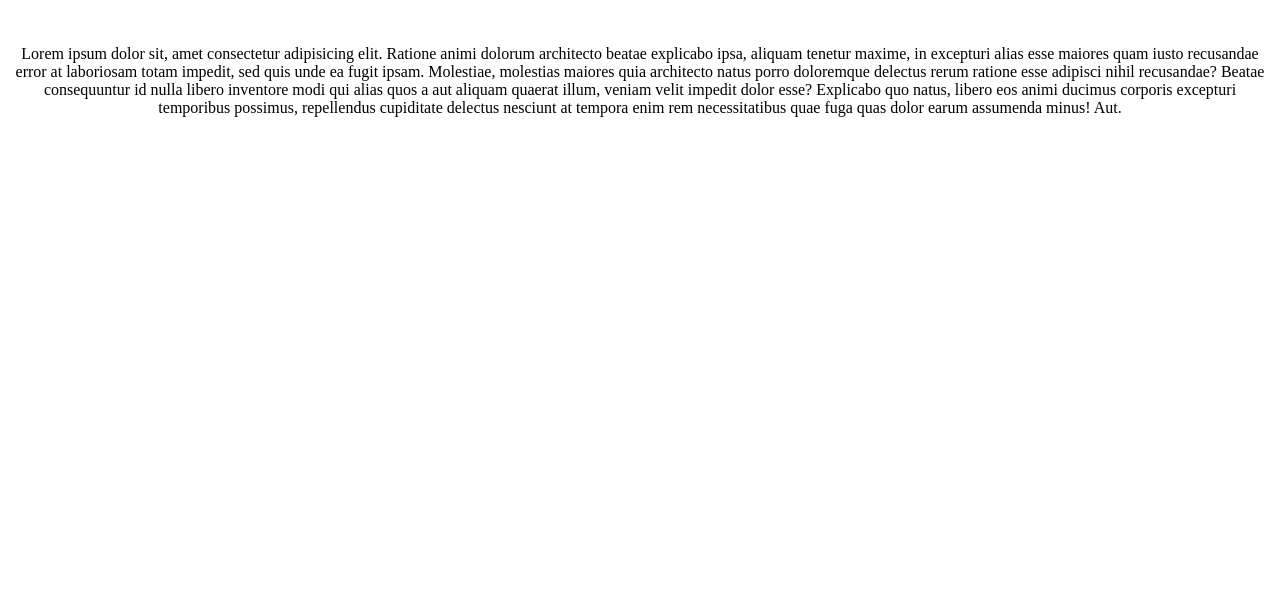
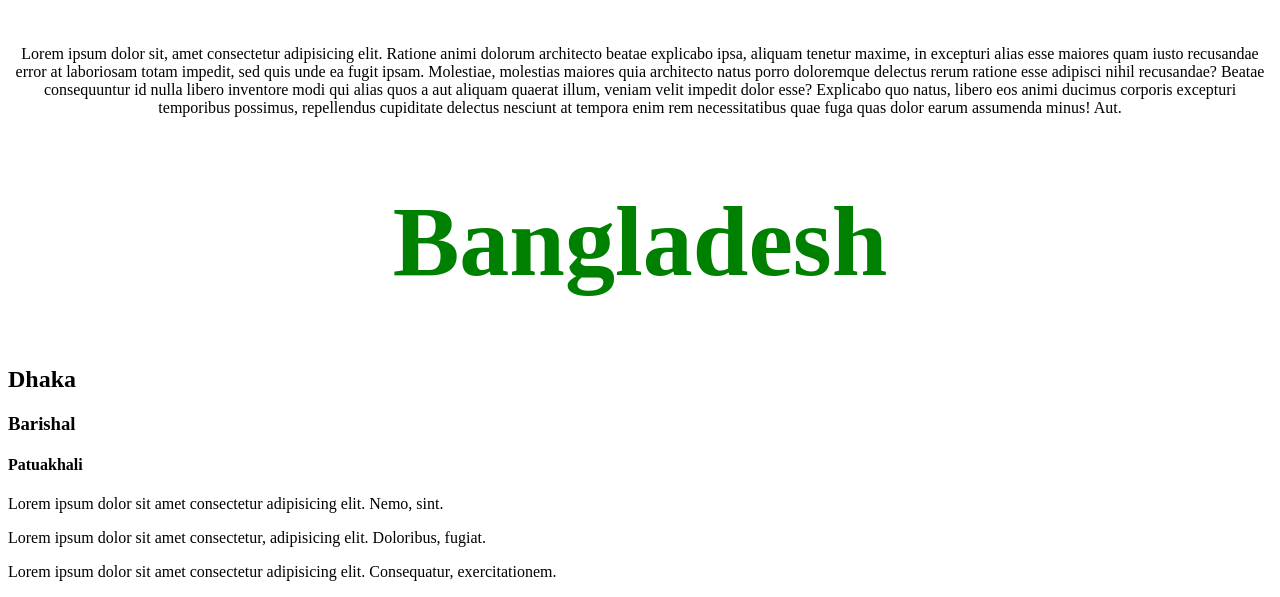
Before and after one commit to ebny-buniad/first-repo, a plain HTML site: page index.html in a window 1280 px wide. Shown: the part 520-1117 px from the top of the page. Before the commit the page ends 800 px from the top, so only its background shows below. Drawn offline with Linux system fonts and the light colour scheme.

Commit message:
three paragrapgh add

```diff
--- a/index.html
+++ b/index.html
@@ -15,5 +15,14 @@
 
     <p class="about_text">Lorem ipsum dolor sit, amet consectetur adipisicing elit. Ratione animi dolorum architecto beatae explicabo ipsa, aliquam tenetur maxime, in excepturi alias esse maiores quam iusto recusandae error at laboriosam totam impedit, sed quis unde ea fugit ipsam. Molestiae, molestias maiores quia architecto natus porro doloremque delectus rerum ratione esse adipisci nihil recusandae? Beatae consequuntur id nulla libero inventore modi qui alias quos a aut aliquam quaerat illum, veniam velit impedit dolor esse? Explicabo quo natus, libero eos animi ducimus corporis excepturi temporibus possimus,
         repellendus cupiditate delectus nesciunt at tempora enim rem necessitatibus quae fuga quas dolor earum assumenda minus! Aut.</p>
+
+    <h1>Bangladesh</h1>
+    <h2>Dhaka</h2>
+    <h3>Barishal</h3>
+    <h4>Patuakhali</h4>
+
+    <p>Lorem ipsum dolor sit amet consectetur adipisicing elit. Nemo, sint.</p>
+    <p>Lorem ipsum dolor sit amet consectetur, adipisicing elit. Doloribus, fugiat.</p>
+    <p>Lorem ipsum dolor sit amet consectetur adipisicing elit. Consequatur, exercitationem.</p>
 </body>
 </html>
```
